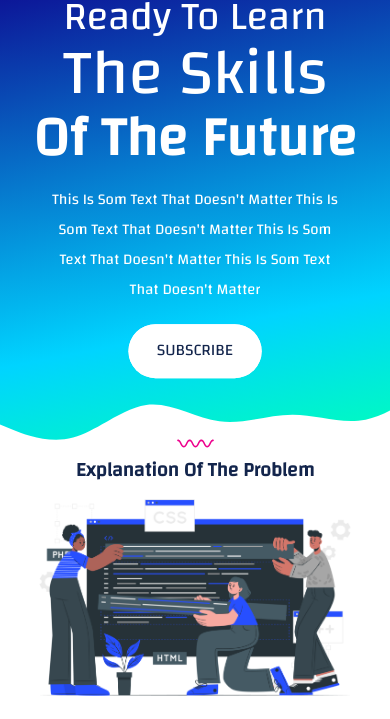
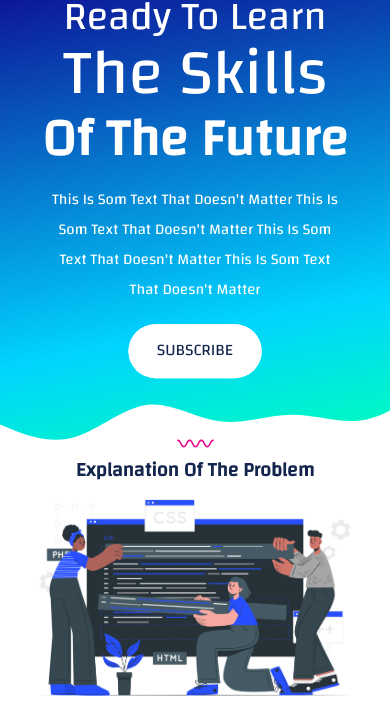
Before and after one commit to ahmedzietoon/3, a plain HTML site: page index.html in a window 390 px wide. Shown: the part 86-805 px from the top of the page. Drawn offline with Linux system fonts and the light colour scheme; a web font is replaced by a local one.

Commit message:
Update styles.css

```diff
--- a/css/styles.css
+++ b/css/styles.css
@@ -93,7 +93,7 @@ h4 {text-align: center;color: var(--color-bdark);margin-top: -3%;
     align-items: center;
 }
 .main-text p:first-of-type{font-size: clamp(40px,5vw,450px);line-height: 140%;}
-.of-the-future{font-size: clamp(55px,6vw,450px);font-weight: bold;line-height: 60px;}
+.of-the-future{font-size: clamp(52px,6vw,450px);font-weight: bold;line-height: 60px;}
 .main-text p:last-of-type{font-size: clamp(15px,2vw,450px);line-height: 30px;
     margin: 0 12%;margin-top: 16px;font-family: var(--f-c);font-weight: lighter;
 }
```
